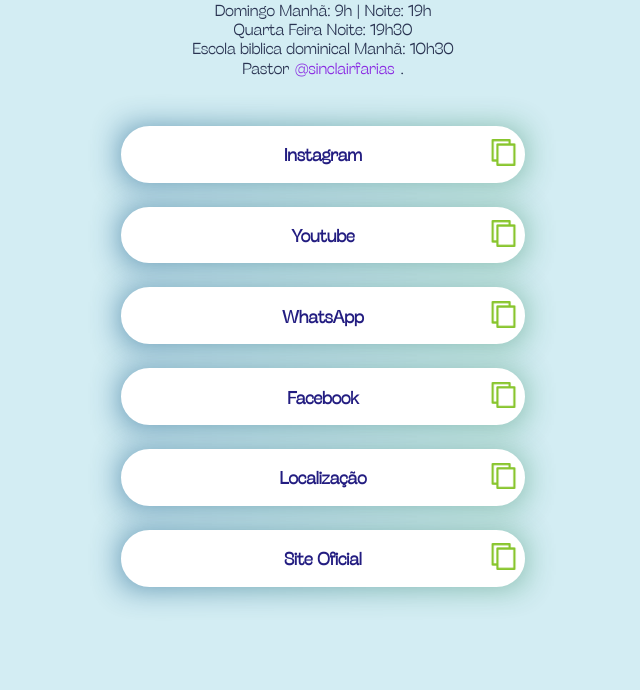
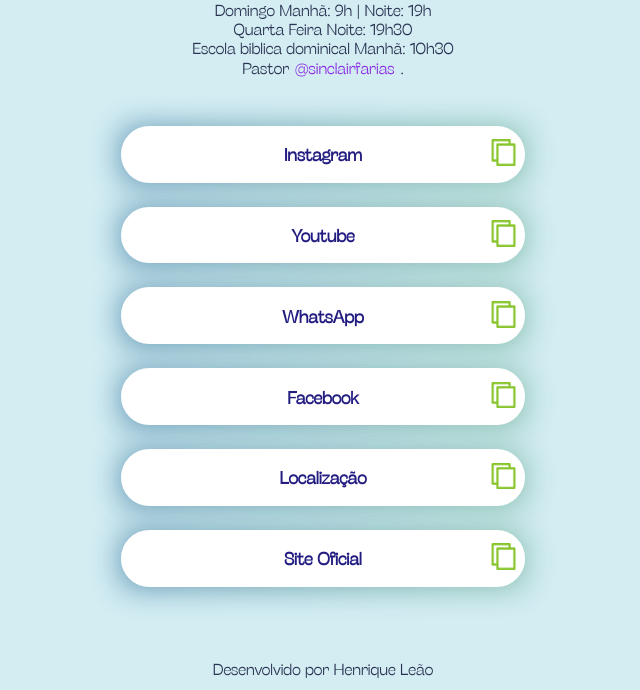
Before and after one commit to HenriqueFLeao/LinkTree_SibDoRio, a plain HTML site: page index.html in a window 1280 px wide. Shown: the part 192-882 px from the top of the page, without its empty margins (317-957 px from the left). Drawn offline with Linux system fonts and the light colour scheme; a web font is replaced by a local one.

Commit message:
Adição de footer

```diff
--- a/index.html
+++ b/index.html
@@ -9,16 +9,13 @@
     <title>linktree SibDoRio</title>
 </head>
 <body>
-
     <section class="perfil" id="perfil">
         <img class="img" id="img" src="/Assets/img/LOGO SIB DO RIO - COLORIDA.png" alt="Logo Sib do Rio">
+
         <div class="bio" >
-                <p>Domingo
-                    Manhã: 9h  |  Noite: 19h</p>
-                <p>Quarta Feira
-                    Noite: 19h30</p>
-                <p>Escola biblica dominical
-                    Manhã: 10h30</p>
+            <p>Domingo Manhã: 9h  |  Noite: 19h</p>
+            <p>Quarta Feira Noite: 19h30</p>
+            <p>Escola biblica dominical Manhã: 10h30</p>
             <p>Pastor<button class="InstaPr" onclick="changeLocation('https://www.instagram.com/sinclairfarias/')">@sinclairfarias</button>.</p>
         </div>
     </section>
@@ -28,6 +25,7 @@
             <button class="link" onclick="changeLocation('https://www.instagram.com/sibdorio/');">
                 <p class="midia"><strong>Instagram</strong></p>
             </button>
+
             <button class="button_copy">
                 <img class="img_copy" src="./Assets/img/icon-copy(VERDE).png" alt="copiar">
             </button>
@@ -37,6 +35,7 @@
             <button class="link" onclick="changeLocation('https://www.youtube.com/c/SibDoRio');">
                 <p class="midia"><strong>Youtube</strong></p>
             </button>
+
             <button class="button_copy">
                 <img class="img_copy" src="./Assets/img/icon-copy(VERDE).png" alt="copiar">
             </button>
@@ -46,6 +45,7 @@
             <button class="link" onclick="changeLocation('https://api.whatsapp.com/message/BK652XOXAKHLJ1?autoload=1&app_absent=0');">
                 <p class="midia"><Strong>WhatsApp</Strong></p>
             </button>
+
             <button class="button_copy">
                 <img class="img_copy" src="./Assets/img/icon-copy(VERDE).png" alt="copiar">
             </button>
@@ -55,6 +55,7 @@
             <button class="link" onclick="changeLocation('https://www.facebook.com/segunda.janeiro/');">
                 <p class="midia"><strong>Facebook</strong></p>
             </button>
+
             <button class="button_copy">
                 <img class="img_copy" src="./Assets/img/icon-copy(VERDE).png" alt="copiar">
             </button>
@@ -64,6 +65,7 @@
             <button class="link" onclick="changeLocation('https://www.google.com.br/maps/place/Segunda+Igreja+Batista+do+Rio+de+Janeiro/@-22.899189,-43.2985401,17z/data=!3m1!4b1!4m6!3m5!1s0x997d0eb370d86d:0x7ddd8660086e640b!8m2!3d-22.899194!4d-43.2959705!16s%2Fg%2F1tgyxyd9?hl=pt-BR&entry=ttu&g_ep=EgoyMDI0MDkxOC4xIKXMDSoASAFQAw%3D%3D');">
                 <p class="midia"><strong>Localização</strong></p>
             </button>
+
             <button class="button_copy">
                 <img class="img_copy" src="./Assets/img/icon-copy(VERDE).png" alt="copiar">
             </button>
@@ -73,11 +75,15 @@
             <button class="link" onclick="changeLocation('https://sibdorio.wixsite.com/sibdorio');">
                 <p class="midia"><strong>Site Oficial</strong></p>
             </button>
+
             <button class="button_copy">
                 <img class="img_copy" src="./Assets/img/icon-copy(VERDE).png" alt="copiar">
             </button>
         </div>
+
     </div>
+
+<footer class="assinatura">Desenvolvido por Henrique Leão</footer>
 
 
 <script src="main.js" ></script>
```
Also changed, not shown: style.css (line endings or trailing spaces). Lines whose indentation alone changed are shown as unchanged.
